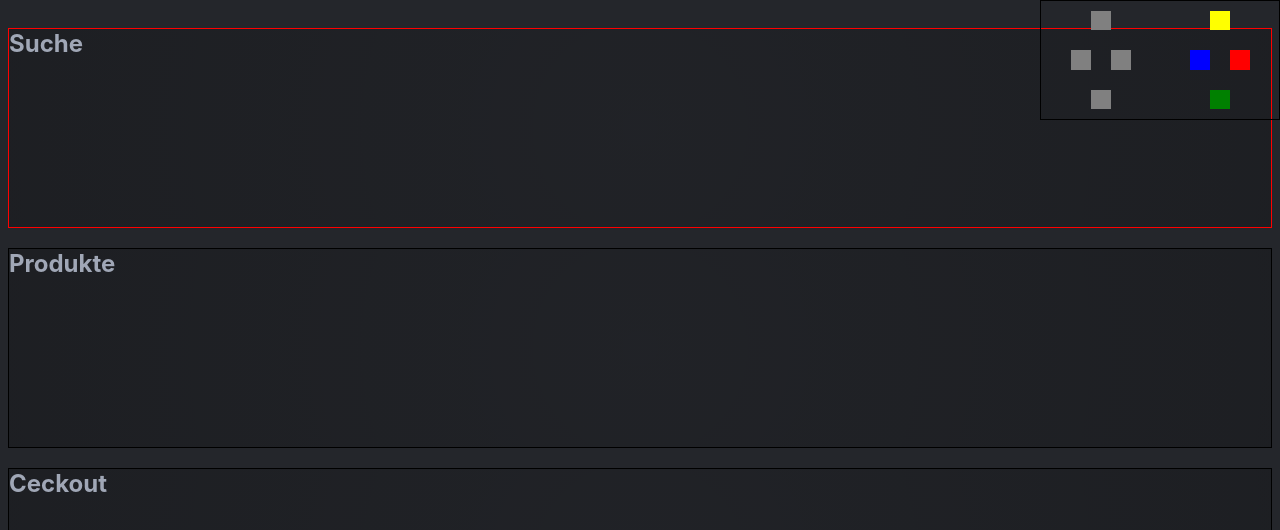
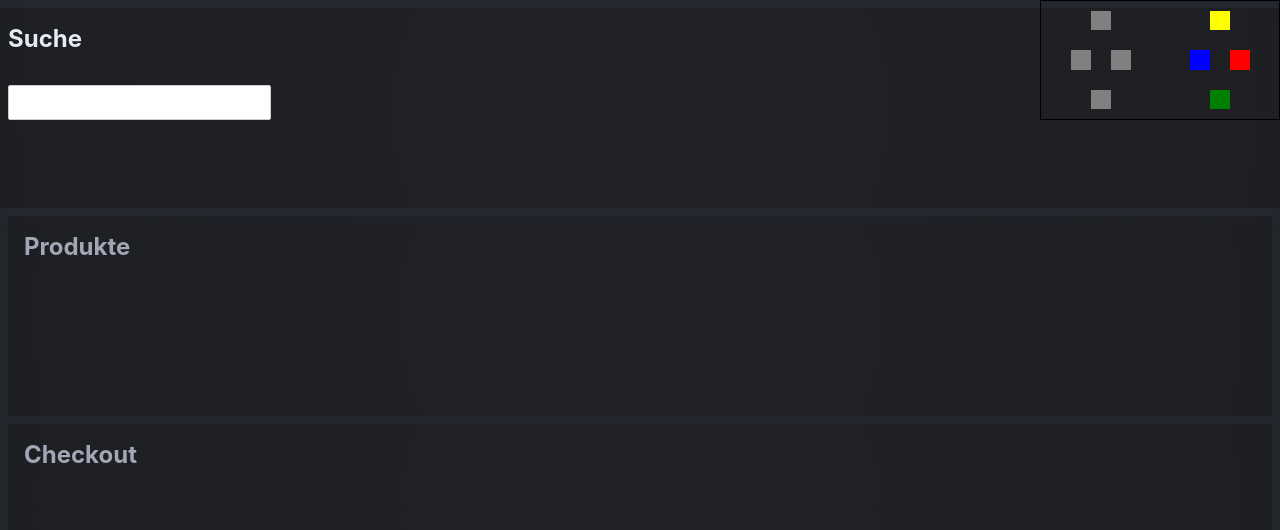
Before and after one commit to frontendRubbish/controls, a Svelte app: page / in a window 1280 px wide. Shown: the top 530 px of the page. Built offline with nearby package versions, Linux system fonts and the light colour scheme.

Commit message:
new section component

```diff
--- a/src/App.svelte
+++ b/src/App.svelte
@@ -1,17 +1,15 @@
 <script lang="ts">
 	import InputController from './InputController.svelte';
-	import Search from './Search.svelte';
-	import Products from './Products.svelte';
-	import Checkout from './Checkout.svelte';
-
+	import Section from './Section.svelte';
 </script>
 
 <main>
 	<InputController />
-	<Search />
-	<Products />
-	<Checkout />
-
+	<Section sectionIdx={0} title={'Suche'}>
+		<input type="text" />
+	</Section>
+	<Section sectionIdx={1} title={'Produkte'}/>
+	<Section sectionIdx={2} title={'Checkout'}/>
 </main>
 
 <style>
--- a/src/Checkout.svelte
+++ /dev/null
@@ -1,55 +0,0 @@
-<script lang="ts">
-import { tick } from 'svelte';
-
-  import { activeSection, delayShort, inputStatus } from './stores.js';
-
-  import type { InputStatus } from './types/input.status.js';
-
-  let inputBlocked = false;
-  let blocker: NodeJS.Timeout;
-
-  async function checkInput(inputStatus: InputStatus):Promise<void> {
-    if (inputStatus.down && $activeSection === 2 && !inputBlocked) {
-      await tick();
-      activeSection.set(0);
-    }
-  }
-
-  function blockNavigation(activeSection: number): void {
-    if (activeSection === 2) {
-      inputBlocked = true;
-      blocker = setTimeout( () => inputBlocked = false, $delayShort);
-    }
-  }
-
-  $: checkInput($inputStatus);
-  $: blockNavigation($activeSection);
-
-</script>
-
-<section class="section" class:active="{$activeSection === 2}">
-  <div class="section__content">
-    <h2 class="section__headline">Ceckout</h2>
-  </div>
-</section>
-
-<style>
-  .section {
-    border: 1px solid black;
-    height: 200px;
-    margin: 20px 0;
-  }
-
-  .section__content {
-    background: radial-gradient(circle, rgba(2,2,2,0.1) 0%, rgba(2,2,2,0.2) 100%);
-    height: 100%;
-  }
-
-  .section__headline {
-    margin: 0 0 32px;
-  }
-
-  .active {
-    border-color: red;
-  }
-</style>
--- a/src/Products.svelte
+++ /dev/null
@@ -1,55 +0,0 @@
-<script lang="ts">
-import { tick } from 'svelte';
-
-  import { activeSection, delayShort, inputStatus } from './stores.js';
-
-  import type { InputStatus } from './types/input.status.js';
-
-  let inputBlocked = false;
-  let blocker: NodeJS.Timeout;
-
-  async function checkInput(inputStatus: InputStatus):Promise<void> {
-    if (inputStatus.down && $activeSection === 1 && !inputBlocked) {
-      await tick();
-      activeSection.set(2);
-    }
-  }
-
-  function blockNavigation(activeSection: number): void {
-    if (activeSection === 1) {
-      inputBlocked = true;
-      blocker = setTimeout( () => inputBlocked = false, $delayShort);
-    }
-  }
-
-  $: checkInput($inputStatus);
-  $: blockNavigation($activeSection);
-
-</script>
-
-<section class="section" class:active="{$activeSection === 1}">
-  <div class="section__content">
-    <h2 class="section__headline">Produkte</h2>
-  </div>
-</section>
-
-<style>
-  .section {
-    border: 1px solid black;
-    height: 200px;
-    margin: 20px 0;
-  }
-
-  .section__content {
-    background: radial-gradient(circle, rgba(2,2,2,0.1) 0%, rgba(2,2,2,0.2) 100%);
-    height: 100%;
-  }
-
-  .section__headline {
-    margin: 0 0 32px;
-  }
-
-  .active {
-    border-color: red;
-  }
-</style>
--- a/src/Search.svelte
+++ /dev/null
@@ -1,55 +0,0 @@
-<script lang="ts">
-  import { tick } from 'svelte';
-
-  import { activeSection, delayShort, inputStatus } from './stores.js';
-
-  import type { InputStatus } from './types/input.status.js';
-
-  let inputBlocked = false;
-  let blocker: NodeJS.Timeout;
-
-  async function checkInput(inputStatus: InputStatus):Promise<void> {
-    if (inputStatus.down && $activeSection === 0 && !inputBlocked) {
-      await tick();
-      activeSection.set(1);
-    }
-  }
-
-  function blockNavigation(activeSection: number): void {
-    if (activeSection === 0) {
-      inputBlocked = true;
-      blocker = setTimeout( () => inputBlocked = false, $delayShort);
-    }
-  }
-
-  $: checkInput($inputStatus);
-  $: blockNavigation($activeSection);
-
-</script>
-
-<section class="section" class:active="{$activeSection === 0}">
-  <div class="section__content">
-    <h2 class="section__headline">Suche</h2>
-  </div>
-</section>
-
-<style>
-  .section {
-    border: 1px solid black;
-    height: 200px;
-    margin: 20px 0;
-  }
-
-  .section__content {
-    background: radial-gradient(circle, rgba(2,2,2,0.1) 0%, rgba(2,2,2,0.2) 100%);
-    height: 100%;
-  }
-
-  .section__headline {
-    margin: 0 0 32px;
-  }
-
-  .active {
-    border-color: red;
-  }
-</style>
--- /dev/null
+++ b/src/Section.svelte
@@ -0,0 +1,70 @@
+<script lang="ts">
+  import { tick } from 'svelte';
+  import { activeSection, delayShort, inputStatus } from './stores.js';
+
+  import type { InputStatus } from './types/input.status.js';
+
+  export let title: string;
+  export let sectionIdx: number;
+
+  let inputBlocked = false;
+  let blocker: NodeJS.Timeout;
+
+  async function checkInput(inputStatus: InputStatus):Promise<void> {
+    if ($activeSection === sectionIdx && !inputBlocked) {
+      if (inputStatus.down) {
+        await tick();
+        activeSection.set(sectionIdx < 2 ? sectionIdx + 1 : 0);
+      }
+      if (inputStatus.up) {
+        await tick();
+        activeSection.set(sectionIdx > 0 ? sectionIdx - 1 : 2);
+      }
+    }
+  }
+
+  function blockNavigation(activeSection: number): void {
+    if (activeSection === sectionIdx) {
+      inputBlocked = true;
+      blocker = setTimeout( () => inputBlocked = false, $delayShort);
+    }
+  }
+
+  $: checkInput($inputStatus);
+  $: blockNavigation($activeSection);
+
+</script>
+
+<section class="section" class:section--active="{$activeSection === sectionIdx}">
+  <div class="section__content">
+    <h2 class="section__headline">{title}</h2>
+    <slot></slot>
+  </div>
+</section>
+
+<style type="text/scss">
+  @import './sass/vars';
+
+  .section {
+    box-shadow: rgba(50, 50, 105, 0.15) 0px 2px 5px 0px, rgba(0, 0, 0, 0.05) 0px 1px 1px 0px;
+    height: 200px;
+    margin-bottom: 8px;
+    transition: margin 0.2s, box-shadow 0.2s;
+  }
+
+  .section__content {
+    background: radial-gradient(circle, rgba(2,2,2,0.1) 0%, rgba(2,2,2,0.2) 100%);
+    height: 100%;
+    padding: 16px;
+  }
+
+  .section__headline {
+    margin: 0 0 32px;
+  }
+
+  .section--active {
+    box-shadow: rgba(70, 70, 150, 0.15) 0px 2px 20px 0px, rgba(25, 25, 25, 0.05) 0px 1px 5px 0px;
+    color: $font-light;
+    margin: 0 -16px 8px -16px;
+  }
+</style>
--- a/src/sass/_vars.scss
+++ b/src/sass/_vars.scss
@@ -1,3 +1,3 @@
 $dark: rgba(36, 38, 43, 1);
-$font-light: (229, 234, 243, 1);
-$font-dark: (160, 167, 182, 1);
+$font-light: rgba(229, 234, 243, 1);
+$font-dark: rgba(160, 167, 182, 1);
```
